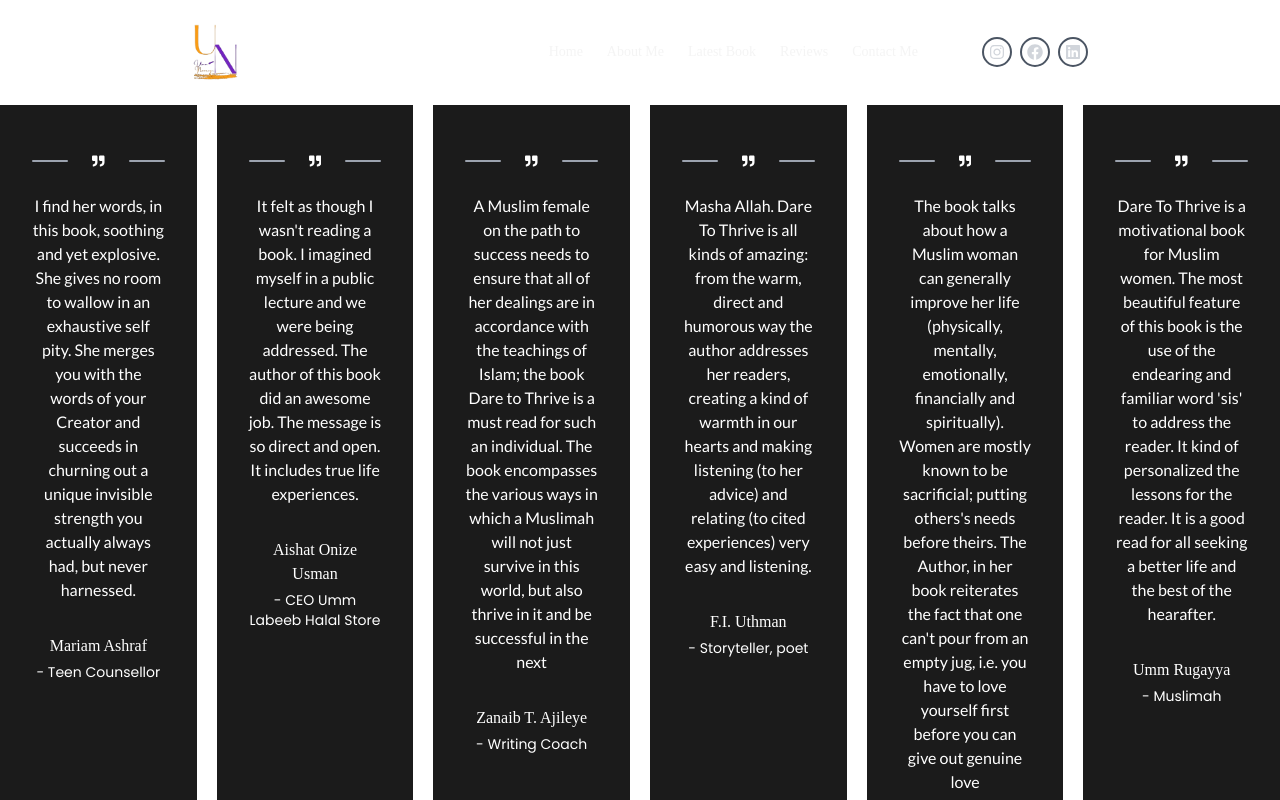
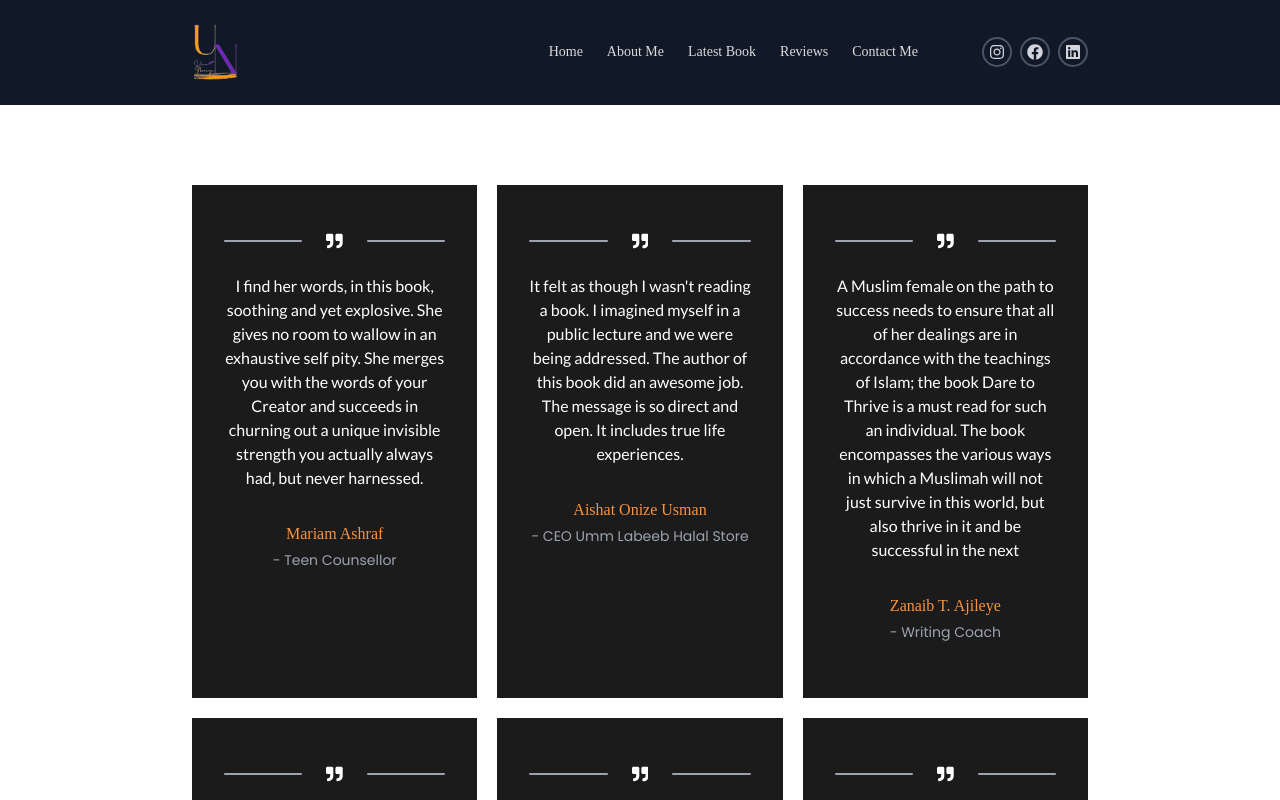
Before and after one commit to Mahmud1087/portfolio-projects, a React (Vite) app in the folder author_portfolio/: page /more_reviews in a window 1280 px wide. Shown: the top 800 px of the page. Built offline with nearby package versions, Linux system fonts and the light colour scheme; a web font is replaced by a local one.

Commit message:
implemented the hero content, and edited the data file

```diff
--- a/author_portfolio/src/components/HeroContent.jsx
+++ b/author_portfolio/src/components/HeroContent.jsx
@@ -1,7 +1,7 @@
 const HeroContent = () => {
   return (
     <div className='mt-24 w-full flex flex-col items-center justify-center'>
-      <h1 className='font-chelsea font-bold text-4xl text-orange-300'>
+      <h1 className='font-chelsea font-bold text-6xl text-orange-300'>
         Umm Noorayn
       </h1>
       <p className='text-lg text-center text-gray-200 font-poppins mt-8 leading-7'>
--- a/author_portfolio/src/components/MoreReviews.jsx
+++ b/author_portfolio/src/components/MoreReviews.jsx
@@ -5,8 +5,8 @@ import SingleReview from './SingleReview';
 const MoreReviews = () => {
   return (
     <>
-      <Navbar />
-      <div className='flex gap-5'>
+      <Navbar bg='bg-gray-900' />
+      <div className='grid grid-cols-3 gap-5 container'>
         {reviews.map((rev) => {
           return <SingleReview key={rev.id} {...rev} />;
         })}
--- a/author_portfolio/src/components/Navbar.jsx
+++ b/author_portfolio/src/components/Navbar.jsx
@@ -1,9 +1,9 @@
 import logo from '../assets/logoo.png';
 import { menuLinks, socials } from '../data';
 
-function Navbar() {
+function Navbar({ bg }) {
   return (
-    <nav>
+    <nav className={`${bg}`}>
       <div className='w-[70vw] m-auto py-6 flex justify-between gap-6 relative'>
         <img src={logo} alt='Logo' className='w-12' />
         <article className='flex gap-16 text-sm text-[#f3f3f3e3] font-chelsea'>
--- a/author_portfolio/src/components/SingleReview.jsx
+++ b/author_portfolio/src/components/SingleReview.jsx
@@ -10,8 +10,8 @@ const SingleReview = ({ review, occupation, name }) => {
       </section>
       <p>{review}</p>
       <div className='flex flex-col gap-1 text-center'>
-        <p className='font-chelsea'>{name}</p>
-        <p className='font-poppins text-sm'>- {occupation}</p>
+        <p className='font-chelsea text-orange-400'>{name}</p>
+        <p className='font-poppins text-sm text-gray-400'>- {occupation}</p>
       </div>
     </section>
   );
--- a/author_portfolio/src/data.jsx
+++ b/author_portfolio/src/data.jsx
@@ -1,7 +1,7 @@
 import { FaFacebook, FaInstagram, FaLinkedin } from 'react-icons/fa';
 
 export const menuLinks = [
-  { id: 1, text: 'Home', link: '#' },
+  { id: 1, text: 'Home', link: '/' },
   { id: 2, text: 'About Me', link: '#aboutme' },
   { id: 3, text: 'Latest Book', link: '#latestbook' },
   { id: 4, text: 'Reviews', link: '#reviews' },
```
Also changed, not shown: author_portfolio/src/assets/amazon-logo-transparent.png (added), author_portfolio/src/assets/selar-logo-small.png (added).
